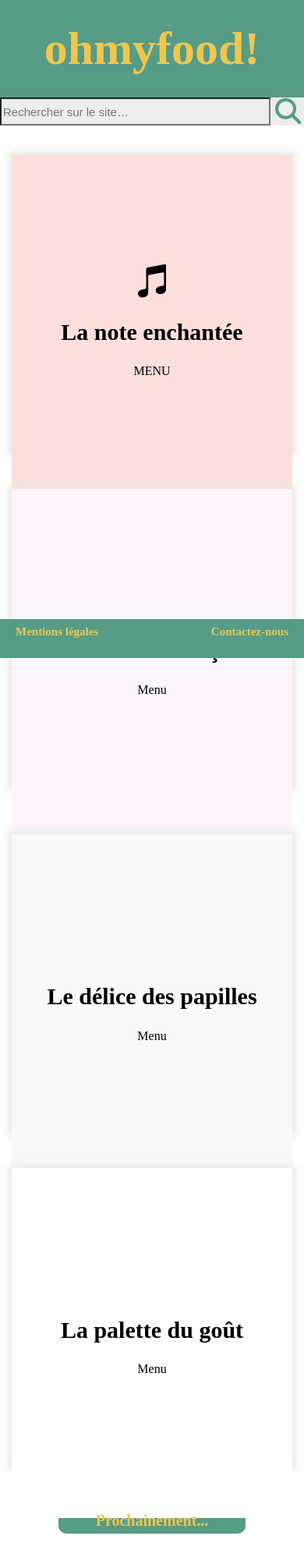
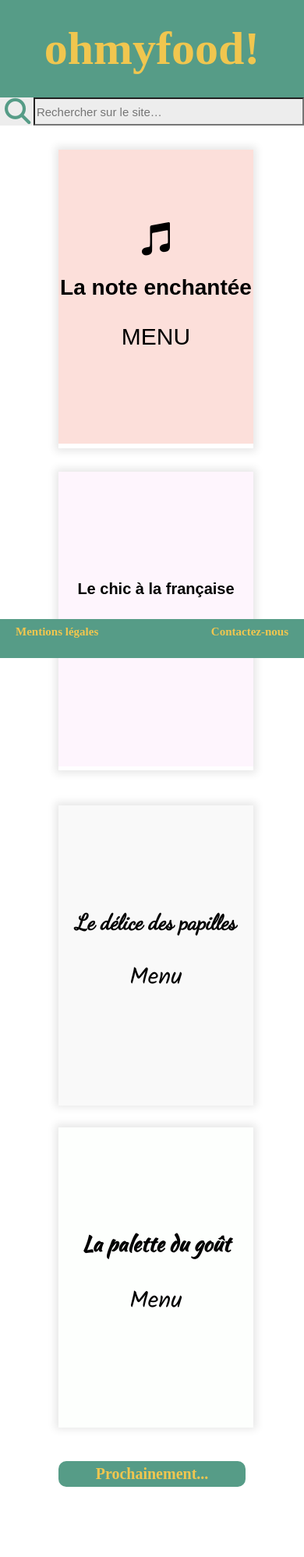
Before and after one commit to DorotheeLagetChappert/P3_Ohmyfood, a plain HTML site: page index.html in a window 390 px wide. Shown: the top 1997 px of the page at 78% size. Before the commit the page ends 1967 px from the top, so only its background shows below. Drawn offline with Linux system fonts and the light colour scheme; a web font is replaced by a local one.

Commit message:
Polices page 1

```diff
--- a/Pages/ML/mentionslegales.scss
+++ b/Pages/ML/mentionslegales.scss
@@ -20,8 +20,7 @@ table
     border-collapse: collapse;
     margin: auto;
     table-layout: fixed;
-    max-width: 98%;
-    min-width: 60%;
+    width: 90%;
     caption
     {
         padding: 28px 0px;
@@ -34,7 +33,6 @@ table
             td
             {
                 border: 1px solid $primaryColor;
-                width: 50%;
                 padding: 1% 5% 1% 2%;
             }
         }
@@ -42,10 +40,9 @@ table
 }
 .blocText
 {
-    margin: 3% 20%;
+    margin: 3% 5%;
     text-align: justify;
-    max-width: 60%;
-    min-width: 11%;
+    width: 90%;
     h3
     {
         text-align: center;
@@ -85,10 +82,6 @@ table
     {
         font-size: 16px;
     }
-    .blocText
-    {
-        margin: 8% 20%;
-    }
 }
 /*Responsive mobile 625px*/
 @include footer_mobile;
@@ -105,11 +98,10 @@ table
     }
     table
     {
-        min-width: 66%;
+        min-width: 90%;
     }
     .blocText
     {
-        max-width: 82%;
-        margin: 14% auto;
+        margin: 8% 5%;
     }
 }
--- a/design/commun.scss
+++ b/design/commun.scss
@@ -175,11 +175,6 @@ $backgroundMenu4:rgb(253, 255, 253);
 {
     @media screen and (max-width:625px)
     {
-        body
-        {
-            width: 100%;
-            height: 1190px;
-        }
         h1
         {
             font-size: 60px;
--- a/design/style.scss
+++ b/design/style.scss
@@ -47,35 +47,71 @@
     -moz-box-shadow: 0px 0px 10px 4px $Ombre;
     -webkit-box-shadow: 0px 0px 10px 4px $Ombre;
     min-width: 400px;
-    height: 550px;
+    height: 100%;
 }
 .titre1
 {
-    padding-top: 46%;
-    padding-bottom: 55%;
+    padding: 40% 11%;
     background:$backgroundMenu1;
 }
 .titre2
 {
-    padding-top: 55%;
-    padding-bottom: 58%;
+    padding: 47% 11%;
     background:$backgroundMenu2;
 }
 .titre3
 {
-    padding-top: 55%;
-    padding-bottom: 58%;
+    padding: 46% 11%;
     background:$backgroundMenu3;
 }
 .titre4
 {
-    padding-top: 55%;
-    padding-bottom: 58%;
+    padding: 46% 11%;
     background:$backgroundMenu4;
 }
 i
 {
     font-size: 3em;
+}
+.fontMenu1
+{
+    font-family: "Devonshire", sans-serif;
+    font-size: 28px;
+}
+.fontMenu2
+{
+    font-family: "Croissant One", sans-serif;
+    font-size: 23px;
+}
+.fontMenu3
+{
+    font-family: "Dancing Script", sans-serif;
+    font-size: 32px;
+}
+.fontMenu4
+{
+    font-family: "Kaushan Script", sans-serif;
+    font-size: 29px;
+}
+.fontp1
+{
+    font-family: "Averia Libre", sans-serif;
+    font-size: 40px;
+}
+.fontp2
+{
+    font-family: "Judson", sans-serif;
+    font-size: 40px;
+}
+.fontp3
+{
+    font-family: "Kalam", sans-serif;
+    font-size: 40px;
+}
+.fontp4
+{
+    font-family: "Kalam", sans-serif;
+    font-size: 40px;
 }
 .prochainement
 {
@@ -114,13 +150,47 @@ i
 }
 .titre1
 {
-    padding-top: 40%;
-    padding-bottom: 54%;
+    padding: 36% 11%;
 }
 .titre2
 {
-    padding-top: 58%;
-    padding-bottom: 55%;
+    padding: 49% 4%;
+}
+.titre3
+{
+    padding: 44% 4%;
+}
+.titre4
+{
+    padding: 43% 11%;
+}
+.fontMenu2
+{
+    font-size: 20px;
+}
+.fontMenu3
+{
+    font-size: 28px;
+}
+.fontMenu4
+{
+    font-size: 27px;
+}
+.fontp1
+{
+    font-size: 30px;
+}
+.fontp2
+{
+    font-size: 30px;
+}
+.fontp3
+{
+    font-size: 30px;
+}
+.fontp4
+{
+    font-size: 30px;
 }
 .prochainement
 {
@@ -140,31 +210,32 @@ i
 }
 .propositions_menus
 {
-    display: flex;
+    display: grid;
     flex-direction: column;
     flex-wrap: nowrap;
     justify-content: space-evenly;
-    margin: 4% 2%;
+    margin: 4% 8%;
 }
 .menus
 {
     margin: 6% 2%;
+    max-width: 60%;
 }
 .titre1
 {
-    padding: 38% 0%;
+    padding: 36% 0%;
 }
 .titre2
 {
-    padding: 46% 0%;
+    padding: 49% 0%;
 }
 .titre3
 {
-    padding: 46% 0%;
+    padding: 44% 0%;
 }
 .titre4
 {
-    padding: 46% 0%;
+    padding: 43% 0%;
 }
 
 .prochainement
--- a/index.html
+++ b/index.html
@@ -6,14 +6,16 @@
         <title>Ohmyfood</title>
         <meta name="description" content="Ohmyfood! est une entreprise de réservation de restaurants et de composition de menus en ligne disponible sur Paris. Un concept qui permet de réduire le temps d'attente au restaurant.">
         <link rel="stylesheet" href="design/style.css">
+        <link href="https://fonts.googleapis.com/css2?family=Croissant+One&family=Dancing+Script&family=Devonshire&family=Kaushan+Script&display=swap" rel="stylesheet">
+        <link href="https://fonts.googleapis.com/css2?family=Averia+Libre&family=Judson:wght@700&family=Kalam&display=swap" rel="stylesheet">
         <script src="https://kit.fontawesome.com/3f5681d935.js" crossorigin="anonymous"></script>
     </head>
     <body>
         <header>
             <h1>ohmyfood!</h1>
             <form class="search_bar">
+                <button class="btnsearch"><i class="fas fa-search"></i></button>
                 <input type="search" id="site-search" name="q" placeholder="Rechercher sur le site…" aria-label="Search through site content">
-                <button class="btnsearch"><i class="fas fa-search"></i></button>
             </form>
         </header>
         <main>
@@ -23,7 +25,7 @@
                         <div class="titre1">
                             <i class="fab fa-itunes-note"></i>
                             <h2 class="fontMenu1">La note enchantée</h2>
-                            <p>MENU</p>
+                            <p class="fontp1">MENU</p>
                         </div>
                     </a>
                 </article>
@@ -31,7 +33,7 @@
                     <div class="titre2">
                         <a href="Pages/menu2/lechicalafrancaise.html">
                             <h2 class="fontMenu2">Le chic à la française</h2>
-                            <p>Menu</p>
+                            <p class="fontp2">Menu</p>
                         </a>
                     </div>
                 </article>
@@ -41,7 +43,7 @@
                     <div class="titre3">
                         <a href="Pages/menu3/ledelicedespapilles.html">
                             <h2 class="fontMenu3">Le délice des papilles</h2>
-                            <p>Menu</p>
+                            <p class="fontp3">Menu</p>
                         </a>
                     </div>
                 </article>
@@ -49,7 +51,7 @@
                     <div class="titre4">
                         <a href="Pages/menu4/lapalettedugout.html">
                             <h2 class="fontMenu4">La palette du goût</h2>
-                            <p>Menu</p>
+                            <p class="fontp4">Menu</p>
                         </a>
                     </div>
                 </article>
```
Also changed, not shown: Pages/ML/mentionslegales.html (+0 -4 lines), Pages/ML/mentionslegales.css, Pages/menu1/lanoteenchantee.css, Pages/menu2/lechicalafrancaise.css, Pages/menu3/ledelicedespapilles.css, Pages/menu4/lapalettedugout.css, design/style.css, 6 other files.
